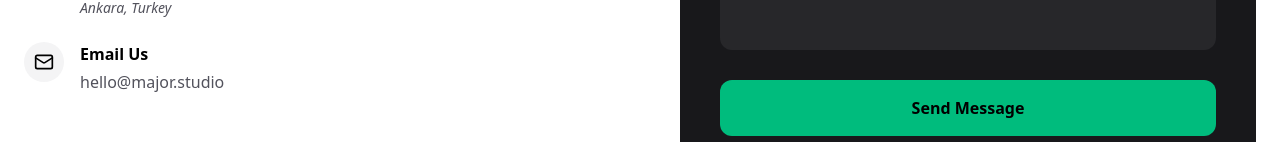
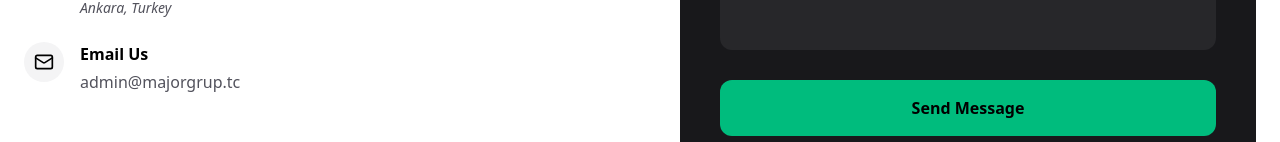
Before and after one commit to majorgrouplimited/major-group-website, a React (Vite) app: page / in a window 1280 px wide. Shown: the part 1661-1803 px from the top of the page. Built offline with nearby package versions, Linux system fonts and the light colour scheme.

Commit message:
fix: email

```diff
--- a/src/App.tsx
+++ b/src/App.tsx
@@ -137,7 +137,7 @@ const Contact = () => (
               </div>
               <div>
                 <h4 className="font-bold mb-1">Email Us</h4>
-                <p className="text-zinc-600">hello@major.studio</p>
+                <p className="text-zinc-600">admin@majorgrup.tc</p>
               </div>
             </div>
           </div>
```
